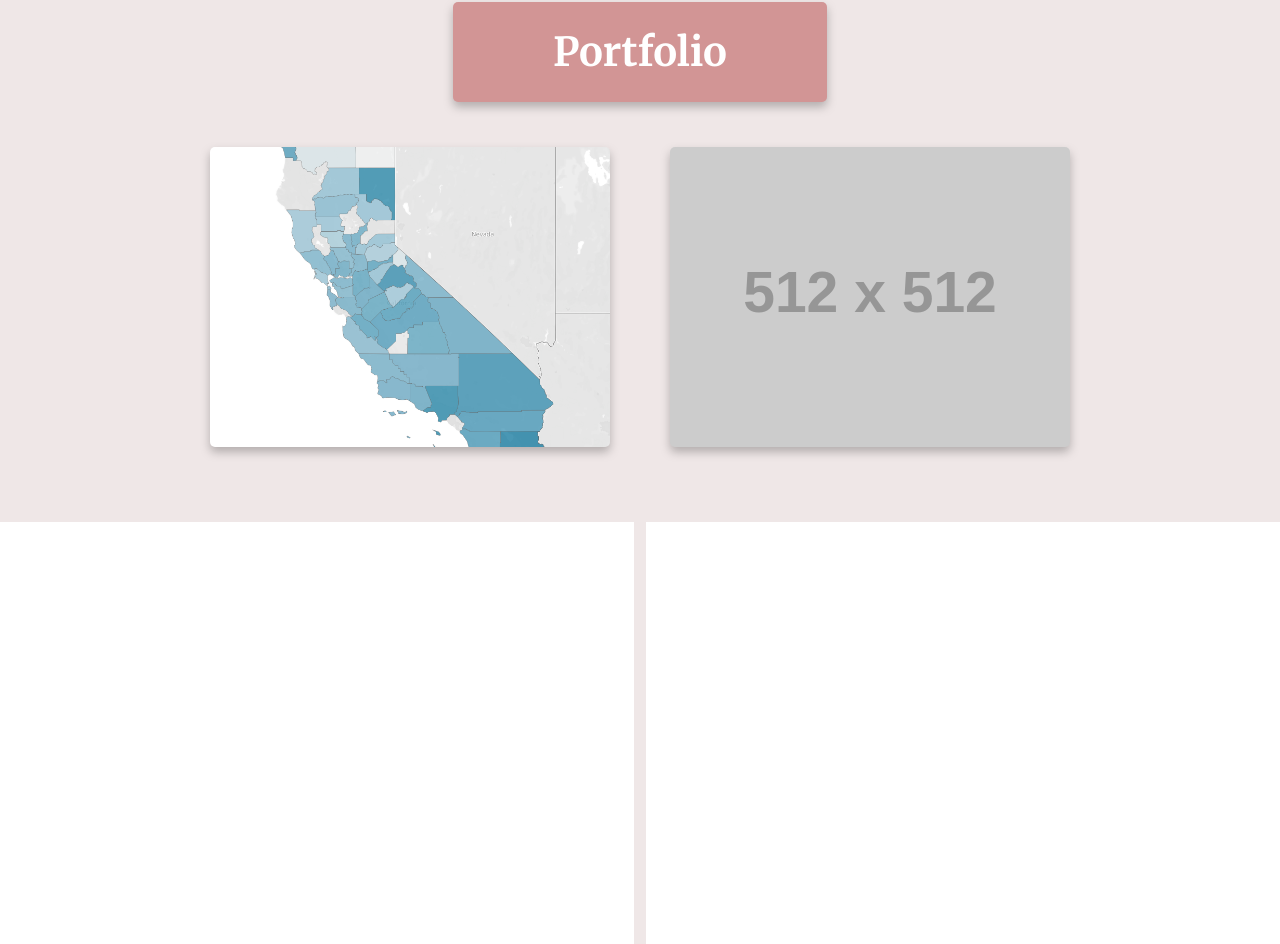
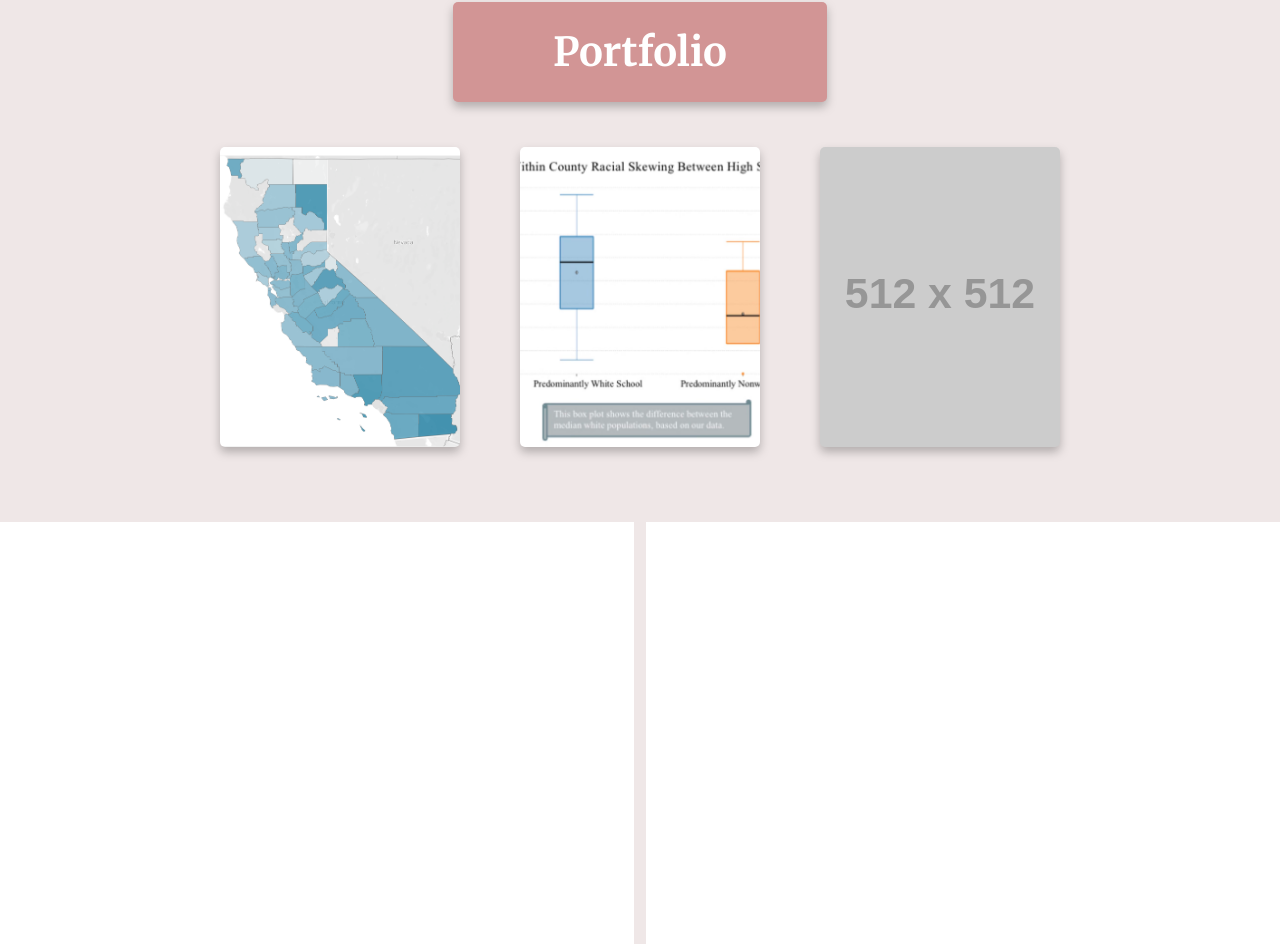
Before and after one commit to valerio-alan/Jane-Casto-Portfolio, a React (Vite) app: page / in a window 1280 px wide. Shown: the part 1453-2397 px from the top of the page. Built offline with nearby package versions, Linux system fonts and the light colour scheme.

Commit message:
Added school segregation project

```diff
--- a/src/components/Portfolio.jsx
+++ b/src/components/Portfolio.jsx
@@ -1,7 +1,7 @@
 import projects from '../data/projects'
 
 export default function Portfolio(props) {
-    const projectWidth = projects.length >= 4 ? 5 : (projects.length + 1)
+    const projectWidth = 5
 
     const projectEls = projects.map((project, i) => (
         <a className='portfolio-item-wrapper' href={project.link} target="_blank" key={i} style={{
--- a/src/data/projects.js
+++ b/src/data/projects.js
@@ -1,10 +1,17 @@
 export default [
     {
         title:'Covid-19 in California',
-        description:'Analyzing strange Northern California relationship between infection and mortality rates.',
+        description:'Analyzing a strange relationship between infection and mortality rates in Northern California.',
         img:'project_images/Covid-19 in California.png',
         link:'https://public.tableau.com/app/profile/jane.casto/viz/Covid-19DatainCalifornia/Dashboard1',
         tags:['Tableau', 'Google Sheets']
+    },
+    {
+        title:'Modern School Segregation',
+        description:'Examining racial disparities within schools of the same zip codes in California.',
+        img:'project_images/Racial Skewing Box Plots.jpg',
+        link:'',
+        tags:['R', 'Google Sheets','Policy']
     },
     {
         title:'Coming Soon',
```
Also changed, not shown: public/project_images/Racial Skewing Box Plots.jpg (added).
